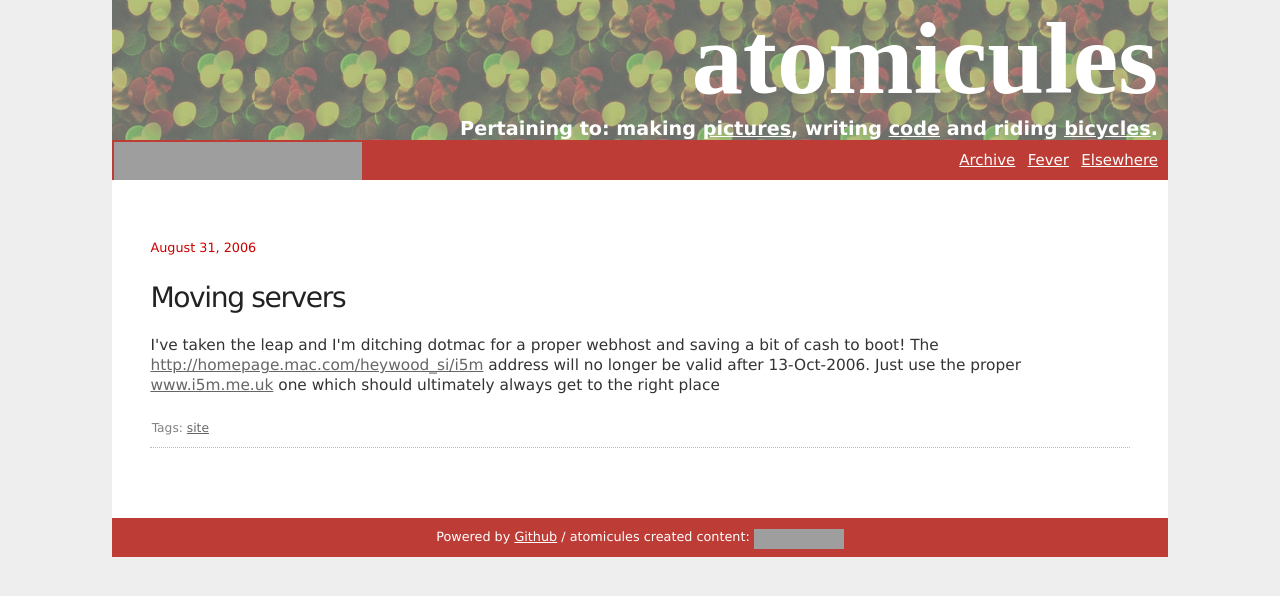
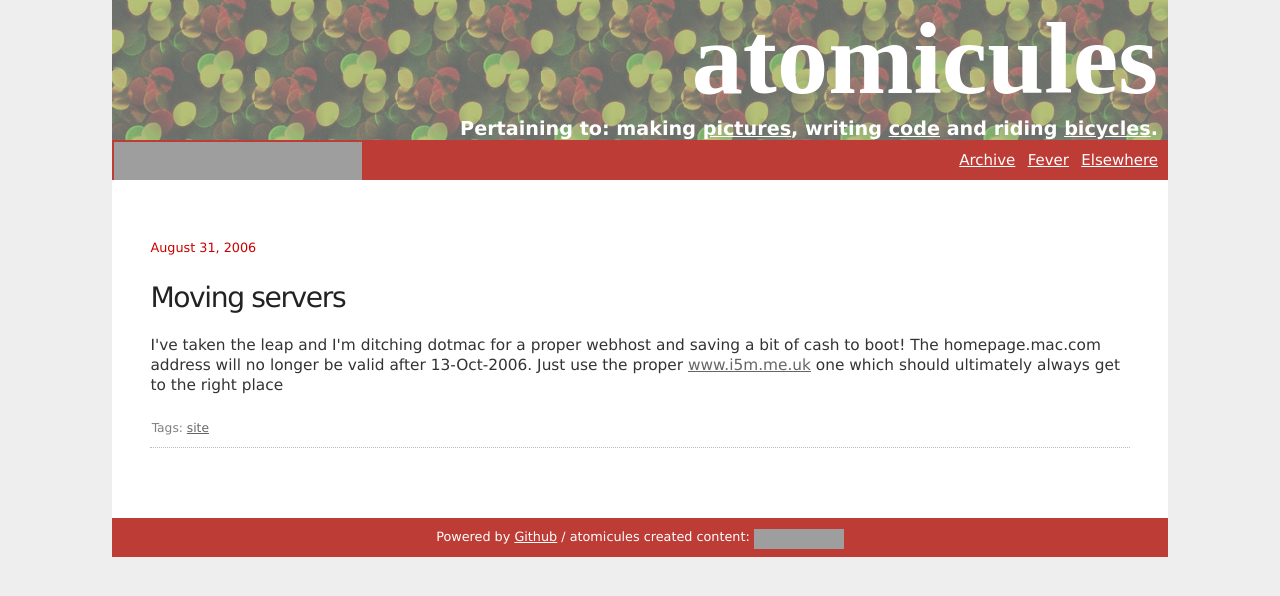
Before and after one commit to emory/atomicules.github.com, a Jekyll site: the page built from _posts/2006-08-31-Moving-servers.html, in a window 1280 px wide, cut to the strip 0-596 px from the top of the page. Built offline with Jekyll 4.4.1, drawn with Linux system fonts in a browser that asks for light colours; some web fonts are replaced; Markdown is read by kramdown in place of the engine named in the settings; comment, search, counter and statistics services are not loaded; part of the change alters nothing that is shown; grey boxes are pictures that could not be loaded.

Commit message:
Remove old redundant link

```diff
--- a/_posts/2006-08-31-Moving-servers.html
+++ b/_posts/2006-08-31-Moving-servers.html
@@ -4,4 +4,4 @@ type: text
 title: Moving servers
 categories: site
 ---
-<p>I&apos;ve taken the leap and I&apos;m ditching dotmac for a proper webhost and saving a bit of cash to boot! The <a href="http://homepage.mac.com/heywood_si/i5m">http://homepage.mac.com/heywood_si/i5m</a> address will no longer be valid after 13-Oct-2006. Just use the proper <a href="http://www.i5m.me.uk">www.i5m.me.uk</a> one which should ultimately always get to the right place</p>
+<p>I&apos;ve taken the leap and I&apos;m ditching dotmac for a proper webhost and saving a bit of cash to boot! The homepage.mac.com address will no longer be valid after 13-Oct-2006. Just use the proper <a href="http://www.i5m.me.uk">www.i5m.me.uk</a> one which should ultimately always get to the right place</p>
```
